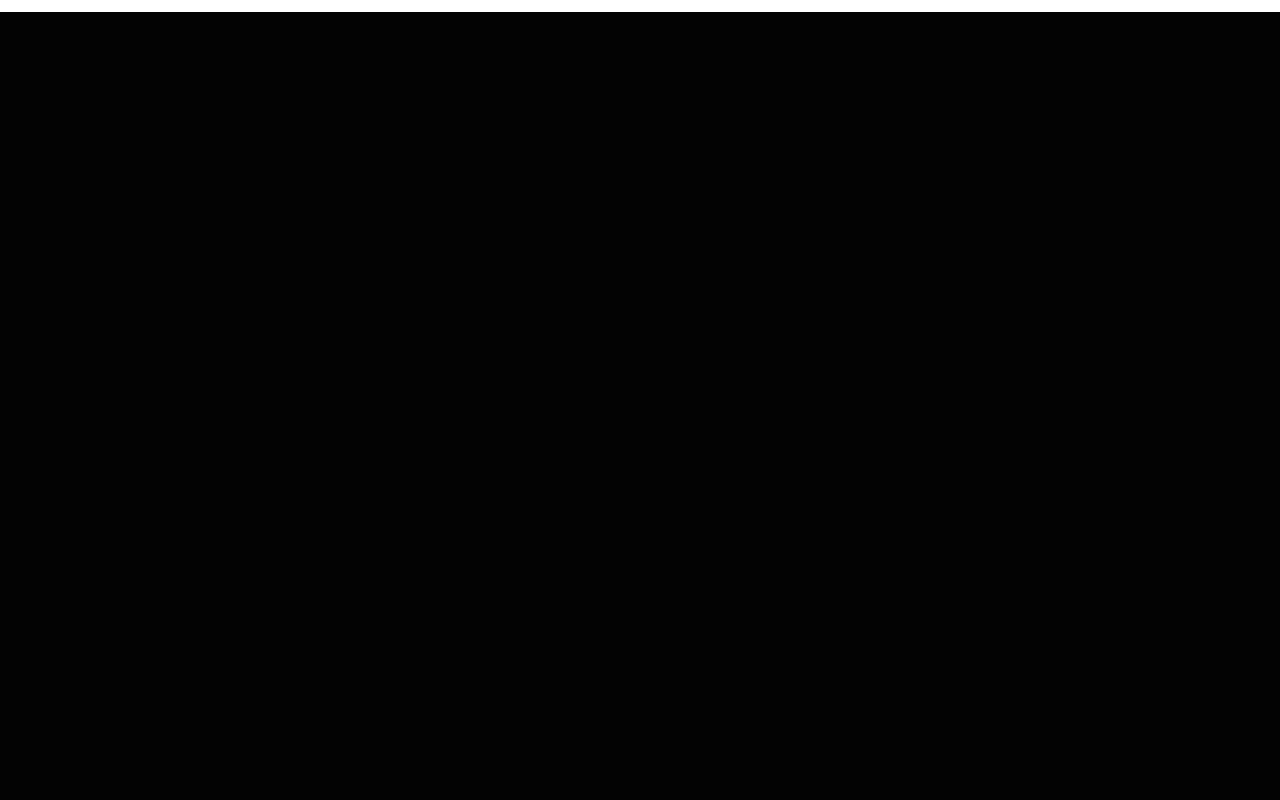
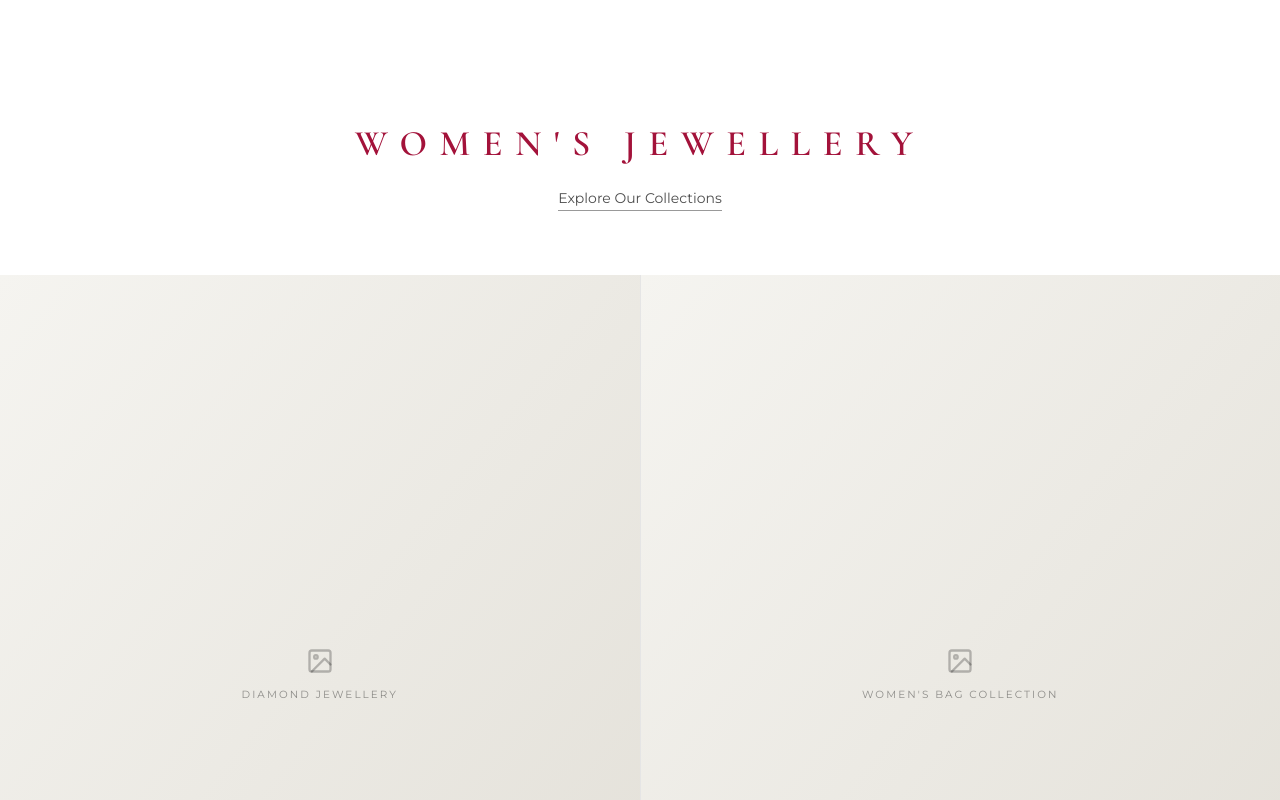
Before and after one commit to shahriarshis691-art/XEROXII, a React (Vite) app: page / in a window 1280 px wide. Shown: the part 1640-2440 px from the top of the page. Before the commit the page ends 1652 px from the top, so only its background shows below. Built offline with nearby package versions, Linux system fonts and the light colour scheme.

Commit message:
Add Women's Jewellery section with Explore Our Collections CTA

```diff
--- a/src/App.jsx
+++ b/src/App.jsx
@@ -1,11 +1,13 @@
 import Hero from "./components/Hero";
 import CollectionShowcase from "./components/CollectionShowcase";
+import WomensJewellery from "./components/WomensJewellery";
 
 function App() {
   return (
     <>
       <Hero />
       <CollectionShowcase />
+      <WomensJewellery />
     </>
   );
 }
--- /dev/null
+++ b/src/components/WomensJewellery.jsx
@@ -0,0 +1,37 @@
+import { FiImage } from "react-icons/fi";
+
+const PANELS = [
+  { label: "Diamond Jewellery", alt: "Diamond jewellery collection" },
+  { label: "Women's Bag Collection", alt: "Women's bag collection" },
+];
+
+export default function WomensJewellery() {
+  return (
+    <section id="jewellery" className="relative bg-white py-20 sm:py-28">
+      <div className="page-shell flex flex-col items-center text-center">
+        <h2 className="font-display text-3xl font-semibold uppercase tracking-[0.35em] text-[#a3123a] sm:text-4xl">
+          Women&apos;s Jewellery
+        </h2>
+        <a
+          href="#collections"
+          className="mt-6 border-b border-black/40 pb-0.5 text-sm text-black/70 transition hover:border-black hover:text-black"
+        >
+          Explore Our Collections
+        </a>
+      </div>
+
+      <div className="mt-14 grid grid-cols-1 gap-px bg-black/10 sm:mt-16 sm:grid-cols-2">
+        {PANELS.map((panel) => (
+          <div
+            key={panel.label}
+            className="group relative flex aspect-[4/5] flex-col items-center justify-center gap-3 overflow-hidden bg-gradient-to-br from-[#f5f4f0] to-[#e2dfd7] text-center"
+          >
+            {/* Placeholder until a real product/lifestyle photo is added here */}
+            <FiImage size={28} className="text-black/25" aria-hidden="true" />
+            <p className="text-[0.65rem] uppercase tracking-[0.2em] text-black/40">{panel.label}</p>
+          </div>
+        ))}
+      </div>
+    </section>
+  );
+}
```
